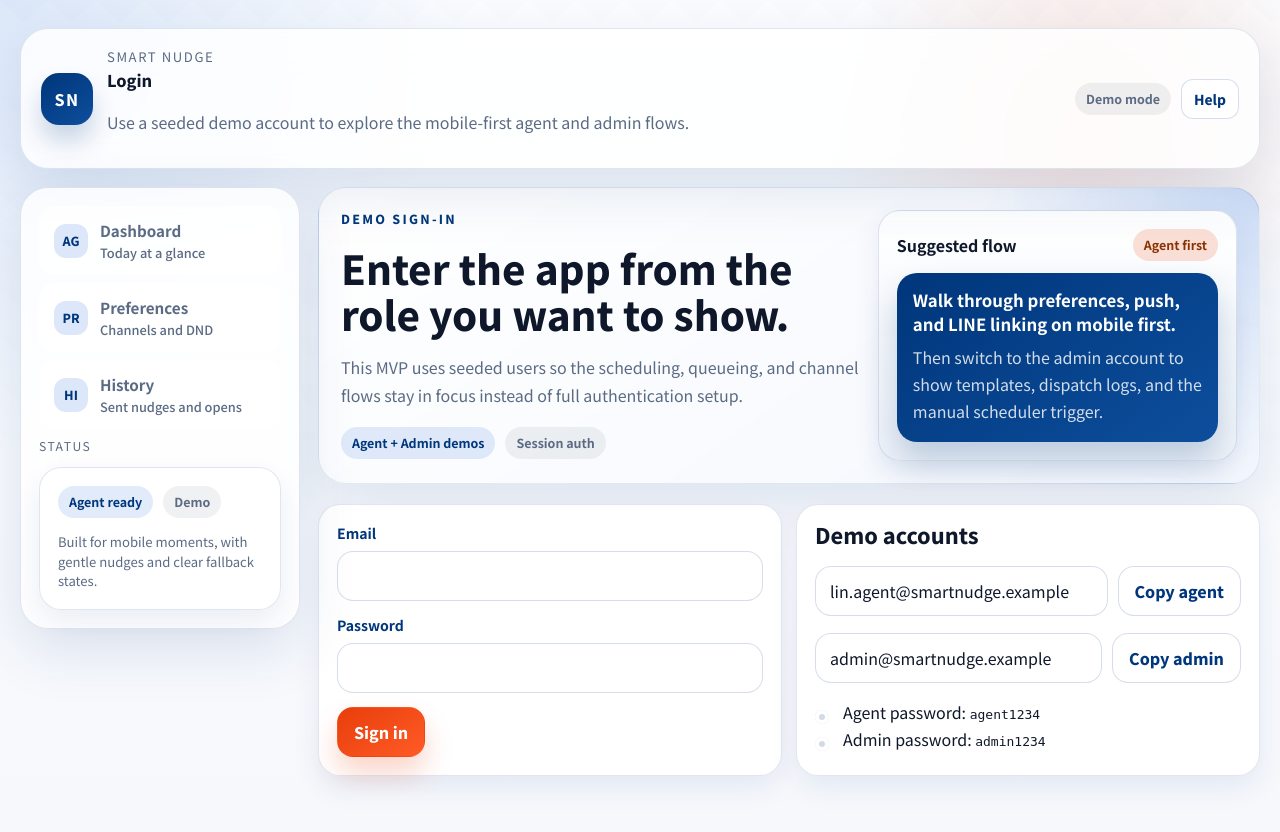
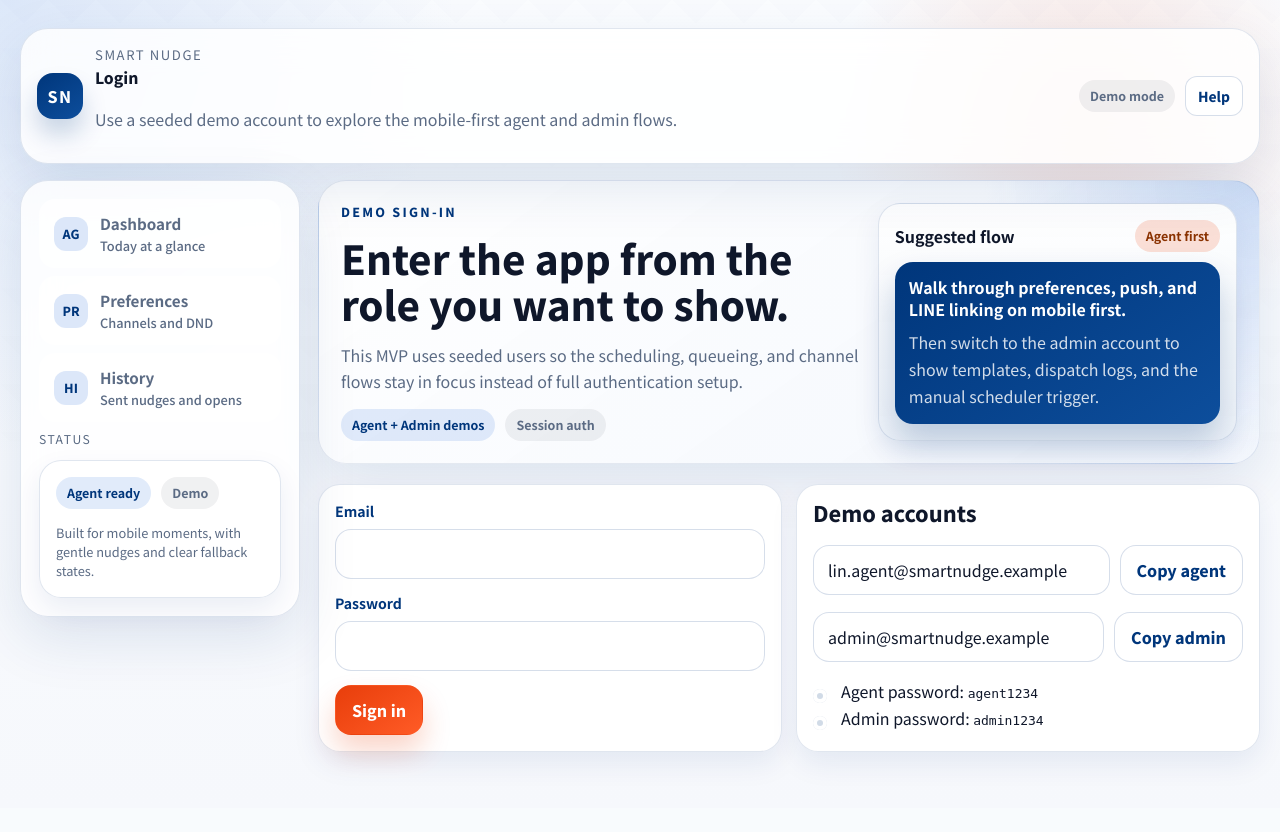
Before and after one commit to Team-Big-Bugs/kgi-project, a FastAPI app: page /auth/login in a window 1280 px wide. After the commit the page ends 769 px from the top, so only its background shows below. Run offline with FastAPI, Linux system fonts and the light colour scheme.

Commit message:
Improve mobile responsiveness for agent views

```diff
--- a/app/static/css/app.css
+++ b/app/static/css/app.css
@@ -91,9 +91,9 @@ textarea {
   flex-wrap: wrap;
   align-items: center;
   justify-content: space-between;
-  gap: 16px;
-  padding: 18px 20px;
-  margin-bottom: 18px;
+  gap: 12px;
+  padding: 16px;
+  margin-bottom: 16px;
   border: 1px solid var(--border);
   border-radius: var(--radius-xl);
   background: rgba(255, 255, 255, 0.82);
@@ -104,15 +104,15 @@ textarea {
 .brand {
   display: flex;
   align-items: center;
-  gap: 14px;
+  gap: 12px;
 }
 
 .brand-mark {
   display: grid;
   place-items: center;
-  width: 52px;
-  height: 52px;
-  border-radius: 18px;
+  width: 46px;
+  height: 46px;
+  border-radius: 16px;
   color: #fff;
   font-weight: 800;
   letter-spacing: 0.08em;
@@ -135,7 +135,7 @@ textarea {
 
 .brand-title {
   margin: 0;
-  font-size: 1.02rem;
+  font-size: 0.98rem;
   font-weight: 800;
 }
 
@@ -292,7 +292,7 @@ textarea {
 .page-subtitle {
   margin: 0;
   max-width: 68ch;
-  line-height: 1.75;
+  line-height: 1.65;
 }
 
 .toolbar,
@@ -331,7 +336,7 @@ textarea {
 .alert,
 .setup-card,
 .preview-panel {
-  padding: 18px;
+  padding: 16px;
 }
 
 .section {
@@ -490,7 +495,7 @@ textarea {
 
 .field-hint {
   margin: 0;
-  font-size: 0.82rem;
+  font-size: 0.8rem;
   line-height: 1.5;
 }
 
@@ -644,7 +654,7 @@ textarea {
 
 .preview-panel {
   display: grid;
-  gap: 12px;
+  gap: 10px;
   background: linear-gradient(180deg, rgba(255, 255, 255, 0.98), rgba(238, 243, 249, 0.96));
 }
 
@@ -659,8 +669,8 @@ textarea {
 .preview-message {
   display: grid;
   gap: 8px;
-  padding: 16px;
-  border-radius: 20px;
+  padding: 14px;
+  border-radius: 18px;
   color: #fff;
   background: linear-gradient(145deg, var(--navy), #0d4e9c);
   box-shadow: 0 18px 32px rgba(0, 54, 123, 0.22);
@@ -672,7 +682,7 @@ textarea {
 }
 
 .preview-message h3 {
-  font-size: 1.05rem;
+  font-size: 1rem;
   line-height: 1.4;
 }
 
@@ -687,21 +697,19 @@ textarea {
 }
 
 .copy-row {
-  display: flex;
-  flex-wrap: wrap;
+  display: grid;
   gap: 10px;
-  align-items: center;
 }
 
 .copy-row .copy-field {
-  flex: 1 1 220px;
+  min-width: 0;
 }
 
 .qr-box {
   display: grid;
   place-items: center;
-  min-height: 220px;
-  padding: 22px;
+  min-height: 180px;
+  padding: 18px;
   background:
     linear-gradient(180deg, rgba(255, 255, 255, 0.98), rgba(238, 243, 249, 0.98)),
     repeating-linear-gradient(45deg, rgba(0, 54, 123, 0.04), rgba(0, 54, 123, 0.04) 10px, transparent 10px, transparent 20px);
@@ -900,9 +908,64 @@ th {
   text-align: center;
 }
 
+@media (max-width: 767px) {
+  .mobile-nav {
+    padding: 10px 10px calc(12px + env(safe-area-inset-bottom));
+  }
+
+  .mobile-nav .nav {
+    gap: 0;
+  }
+
+  .mobile-nav .nav-group {
+    display: flex;
+    gap: 8px;
+  }
+
+  .mobile-nav .nav-group + .nav-group {
+    display: none;
+  }
+
+  .mobile-nav .nav-link {
+    flex: 1 1 0;
+    flex-direction: column;
+    justify-content: center;
+    min-height: 70px;
+    padding: 8px 6px;
+    gap: 6px;
+    text-align: center;
+  }
+
+  .mobile-nav .nav-mark {
+    width: 28px;
+    height: 28px;
+    border-radius: 10px;
+    font-size: 0.7rem;
+  }
+
+  .mobile-nav .nav-label strong {
+    font-size: 0.72rem;
+  }
+
+  .mobile-nav .nav-label span,
+  .mobile-nav .nav-caption,
+  .mobile-nav .panel {
+    display: none;
+  }
+}
+
 @media (min-width: 768px) {
   .app-shell {
     padding: 28px 20px 56px;
+  }
+
+  .toolbar {
+    width: auto;
+    justify-content: flex-end;
+  }
+
+  .grid-2 {
+    grid-template-columns: repeat(2, minmax(0, 1fr));
   }
 
   .layout {
```
Also changed, not shown: other parts of app/static/css/app.css (+30 -5 lines).
